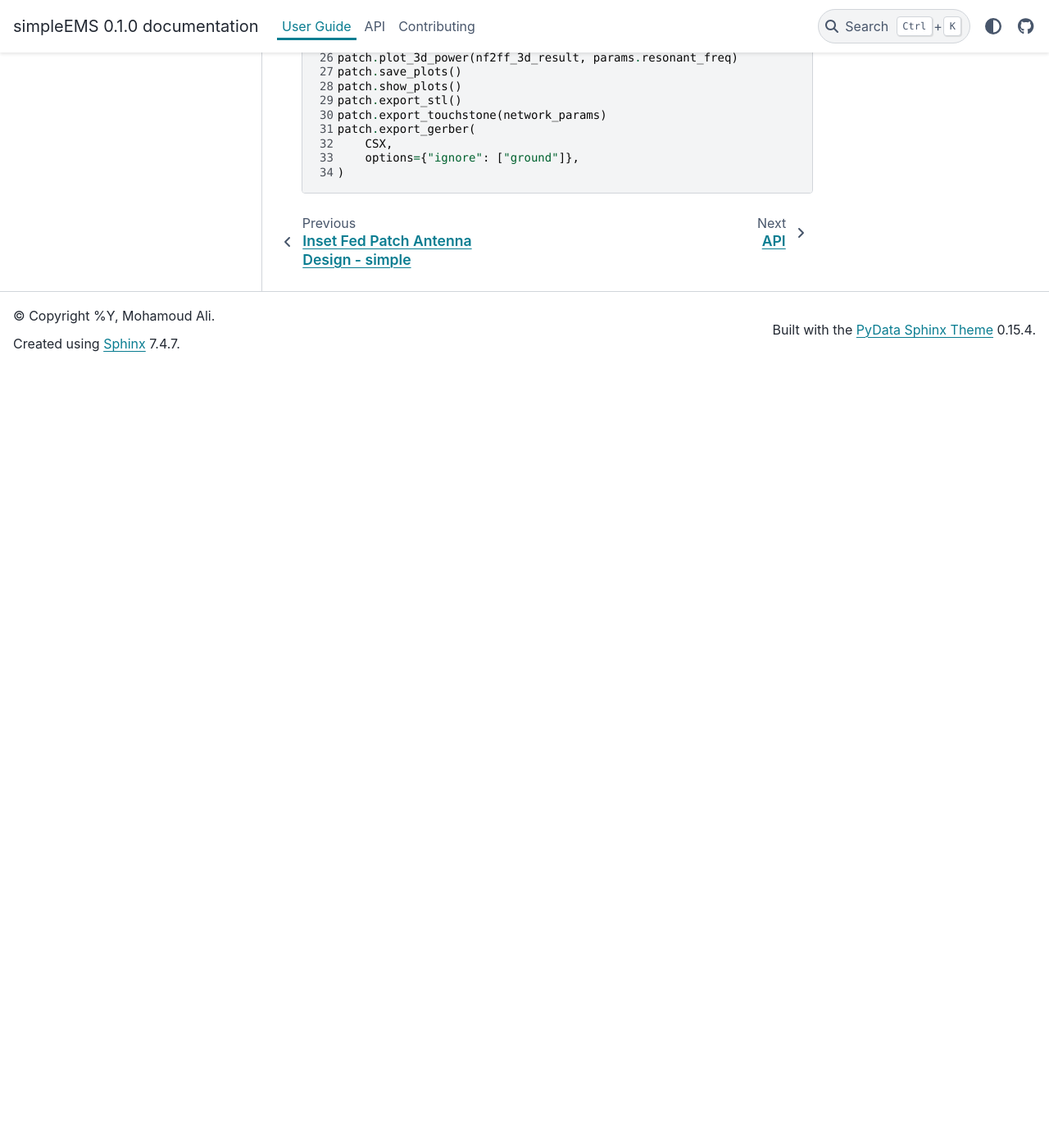
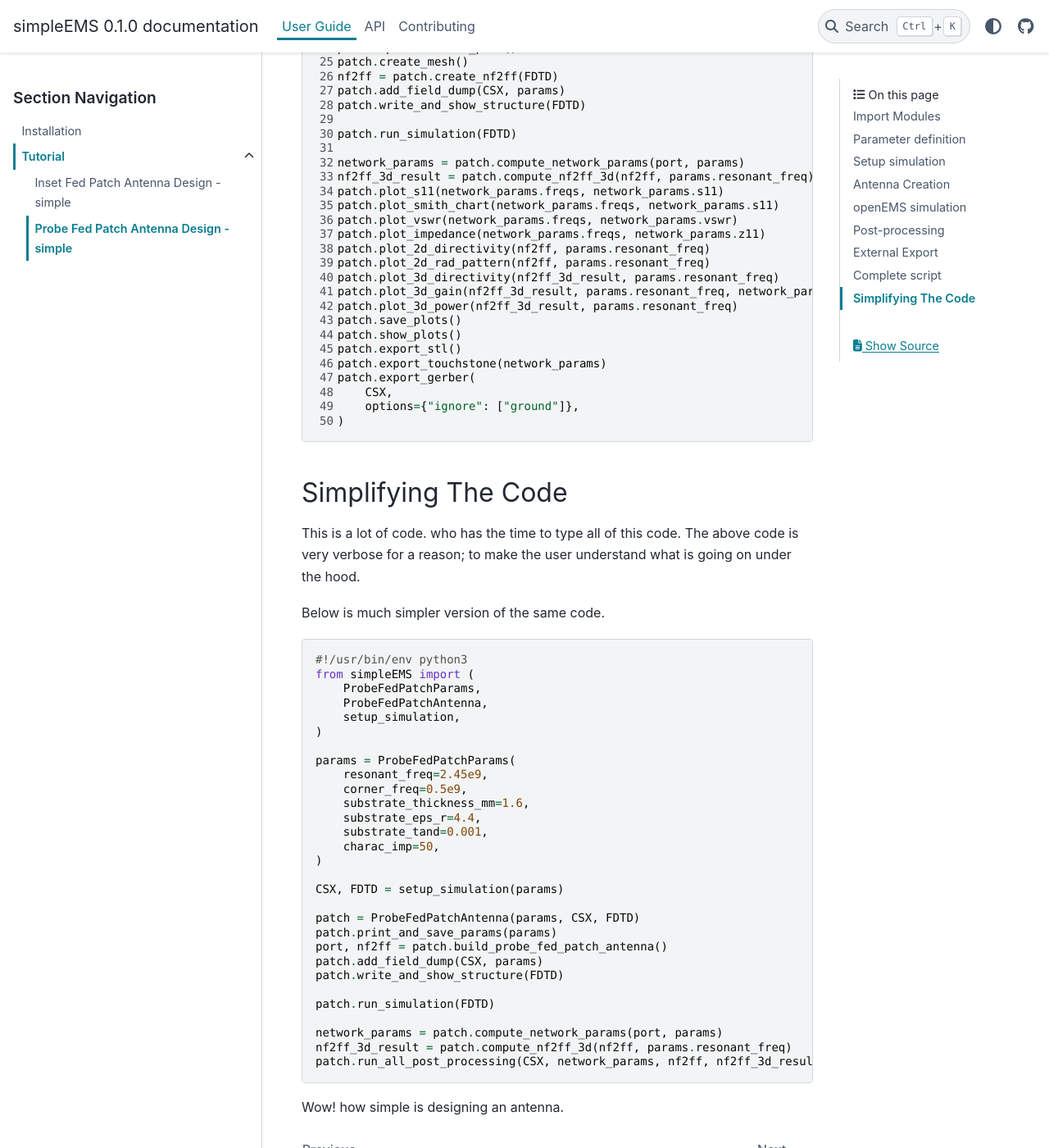
Before and after one commit to MohamoudAli12/simpleEMS, a Sphinx documentation site: the page built from docs/source/user/probe_fed_patch_antenna_simple.md, in a window 1280 px wide and 1400 px high, scrolled down 5613 px. Shown: the whole window at 82% size. Built offline with Sphinx 7.4.7 and the PyData theme 0.15.4, drawn with Linux system fonts in a browser that asks for light colours; pages that are not in the unit, such as notebooks, are missing from menus; before the commit the page ends 6061 px from its top, so only the background shows below that; some of the changed text lies outside the part shown.

Commit message:
doc updates

````diff
--- a/docs/source/user/probe_fed_patch_antenna_simple.md
+++ b/docs/source/user/probe_fed_patch_antenna_simple.md
@@ -5,29 +5,29 @@
 You will need to have a working installation of simpleEMS and openEMS.
 ```
 
-First create a file named `inset_fed_patch_antenna.py` in your favourite editor.
+First create a file named `probe_fed_patch_antenna.py` in your favourite editor.
 
 ## Import Modules
 
-Now import `InsetFedPatchParams`, `InsetFedPatchAntenna` and `setup_simulation` from `simpleEMS`
+Now import `ProbeFedPatchParams`, `ProbeFedPatchAntenna` and `setup_simulation` from `simpleEMS`
 
 ```python
 from simpleEMS import (
-    InsetFedPatchParams,
-    InsetFedPatchAntenna,
+    ProbeFedPatchParams,
+    ProbeFedPatchAntenna,
     setup_simulation,
 )
 ```
 
-This import will give us access to `InsetFedPatchParams` class which holds all parameters that will be used to define the antenna and simulation domain.
+This import will give us access to `ProbeFedPatchParams` class which holds all parameters that will be used to define the antenna and simulation domain.
 ```{seealso}
-- {class}`simpleEMS.patch_antenna.InsetFedPatchParams`
+- {class}`simpleEMS.patch_antenna.ProbeFedPatchParams`
 
 ```
 
-We also get access to the `InsetFedPatchAntenna` class which will create the antenna object.
+We also get access to the `ProbeFedPatchAntenna` class which will create the antenna object.
 ```{seealso}
-- {class}`simpleEMS.patch_antenna.InsetFedPatchAntenna`
+- {class}`simpleEMS.patch_antenna.ProbeFedPatchAntenna`
 ```
 
 The third imported function is `setup_simulation` function which will create the `CSX` geometry and `FDTD` engine and we can use to setup various aspects of the simulation.
@@ -35,11 +35,11 @@
 - {class}`simpleEMS.sim_tools.setup_simulation`
 ```
 
-Now we are ready to define all the parameters needed to create the `Inset Fed Patch antenna` and simulation domain.
+Now we are ready to define all the parameters needed to create the `Probe Fed Patch antenna` and simulation domain.
 ## Parameter definition
 
 ```python
-params = InsetFedPatchParams(
+params = ProbeFedPatchParams(
     resonant_freq=2.45e9,
     corner_freq=0.5e9,
     substrate_thickness_mm=1.6,
@@ -48,15 +48,15 @@
     charac_imp=50,
 )
 ```
-The `InsetFedPatchParams` class defines parameters such as resonant frequency, substrate properties, and
+The `ProbeFedPatchParams` class defines parameters such as resonant frequency, substrate properties, and
 and characteristic impedance of the antenna.
 
-- *resonant_freq*: defines the resonant frequency of the antenna
-- *corner_freq*: is used to generate a span centered around the resonant frequency. for example, `0.5e9` will
+- *`resonant_freq`*: defines the resonant frequency of the antenna
+- *`corner_freq`*: is used to generate a span centered around the resonant frequency. for example, `0.5e9` will
 generate a frequency span of `0.5e9` higher than the `resonant_freq` and `0.5e9` lower than the `resonant_freq`.
-- *substrate_thickness_mm*: defines the thickness of the substrate material in millimeters.
-- *substrate_eps_r*: defines the relative permittivity of the substrate material.
-- *charac_imp*: defines the characteristic impedance of the input port.
+- *`substrate_thickness_mm`*: defines the thickness of the substrate material in millimeters.
+- *`substrate_eps_r`*: defines the relative permittivity of the substrate material.
+- *`charac_imp`*: defines the characteristic impedance of the input port.
 
 ## Setup simulation
 
@@ -69,10 +69,9 @@
 ## Antenna Creation
 
 ```python
-patch = InsetFedPatchAntenna(params, CSX, FDTD)
+patch = ProbeFedPatchAntenna(params, CSX, FDTD)
 patch.print_and_save_params(params)
-patch.create_patch_with_inset()
-patch.create_feed()
+patch.create_patch_with_probe()
 patch.create_substrate()
 patch.create_ground()
 port = patch.create_port()
@@ -81,13 +80,12 @@
 patch.add_field_dump(CSX, params)
 patch.write_and_show_structure(FDTD)
 ```
-The above code creates the `Inset Fed Patch Antenna` and launches `CSXCAD` to visualise the antenna structure.
+The above code creates the `Probe Fed Patch Antenna` and launches `CSXCAD` to visualise the antenna structure.
 The code builds the individual antenna parts and then calls `AppCSXCAD` to view the model.
 
-- *`patch = InsetFedPatchAntenna(params, CSX, FDTD)`*: This creates the Inset Fed Patch Antenna object and takes the `params`, `CSX`, and `FDTD` object.
+- *`patch = ProbeFedPatchAntenna(params, CSX, FDTD)`*: This creates the Probe Fed Patch Antenna object and takes the `params`, `CSX`, and `FDTD` object.
 - *`patch.print_and_save_params(params)`*: Once the antenna is created, all parameters and properties of the antenna is printed and saved to `.txt` file for review.
-- *`patch.create_patch_with_inset()`*: Creates a patch with an inset cutout.
-- *`patch.create_feed()`*: Creates the feed line to antenna where the inset cutout is.
+- *`patch.create_patch_with_probe()`*: Creates probe fed patch antenna element.
 - *`patch.create_substrate()`*: Creates the substrate material.
 - *`patch.create_ground()`*: Creates the ground below beneath the substrate.
 - *`patch.create_port()`*: Creates a lumped port with the specified characteristic impedance.
@@ -140,12 +138,14 @@
 - *`patch.show_plots()`*: Displays all 2D and 3D plots to the user.
 
 ## External Export
+simpleEMS can also export the created model to other formats for further processing.
 
 ```python
 patch.export_stl()
 patch.export_touchstone(network_params)
 patch.export_gerber(CSX, options={"ignore": ["ground"]},)
 ```
+
 - *`patch.export_stl()`*: Exports the geometry of the antenna to 3D `STL` file.
 - *`patch.export_touchstone`*: Exports the `S11` parameters to touchstone format.
 - *`patch.export_gerber`*: Exports the patch antenna model to gerber file.
@@ -153,12 +153,32 @@
 
 ## Complete script
 
-Below is the compelete script to design, simulate and post-process the inset fed patch antenna.
+Below is the compelete script to design, simulate and post-process the probe fed patch antenna.
 
 ```{code-block} python
 :linenos:
 
 #!/usr/bin/env python3
+from simpleEMS import (
+    ProbeFedPatchParams,
+    ProbeFedPatchAntenna,
+    setup_simulation,
+)
+
+params = ProbeFedPatchParams(
+    resonant_freq=2.45e9,
+    corner_freq=0.5e9,
+    substrate_thickness_mm=1.6,
+    substrate_eps_r=4.4,
+    substrate_tand=0.001,
+    charac_imp=50,
+)
+
+CSX, FDTD = setup_simulation(params)
+
+patch = ProbeFedPatchAntenna(params, CSX, FDTD)
+patch.print_and_save_params(params)
+patch.create_probe_fed_patch()
 patch.create_substrate()
 patch.create_ground()
 port = patch.create_port()
@@ -178,11 +198,7 @@
 patch.plot_2d_directivity(nf2ff, params.resonant_freq)
 patch.plot_2d_rad_pattern(nf2ff, params.resonant_freq)
 patch.plot_3d_directivity(nf2ff_3d_result, params.resonant_freq)
-patch.plot_3d_gain(
-           nf2ff_3d_result,
-           params.resonant_freq,
-           network_params.input_power,
-)
+patch.plot_3d_gain(nf2ff_3d_result, params.resonant_freq, network_params.input_power)
 patch.plot_3d_power(nf2ff_3d_result, params.resonant_freq)
 patch.save_plots()
 patch.show_plots()
@@ -193,3 +209,43 @@
     options={"ignore": ["ground"]},
 )
 ```
+## Simplifying The Code
+
+This is a lot of code. who has the time to type all of this code.
+The above code is very verbose for a reason; to make the user understand what is going on under the hood.
+
+Below is much simpler version of the same code.
+
+```{code-block} python
+:linenos
+#!/usr/bin/env python3
+from simpleEMS import (
+    ProbeFedPatchParams,
+    ProbeFedPatchAntenna,
+    setup_simulation,
+)
+
+params = ProbeFedPatchParams(
+    resonant_freq=2.45e9,
+    corner_freq=0.5e9,
+    substrate_thickness_mm=1.6,
+    substrate_eps_r=4.4,
+    substrate_tand=0.001,
+    charac_imp=50,
+)
+
+CSX, FDTD = setup_simulation(params)
+
+patch = ProbeFedPatchAntenna(params, CSX, FDTD)
+patch.print_and_save_params(params)
+port, nf2ff = patch.build_probe_fed_patch_antenna()
+patch.add_field_dump(CSX, params)
+patch.write_and_show_structure(FDTD)
+
+patch.run_simulation(FDTD)
+
+network_params = patch.compute_network_params(port, params)
+nf2ff_3d_result = patch.compute_nf2ff_3d(nf2ff, params.resonant_freq)
+patch.run_all_post_processing(CSX, network_params, nf2ff, nf2ff_3d_result, params, output_path)
+```
+Wow! how simple is designing an antenna.
````
Also changed, not shown: docs/source/user/inset_fed_patch_antenna_simple.md (+11 -0 lines), 2 other files.
